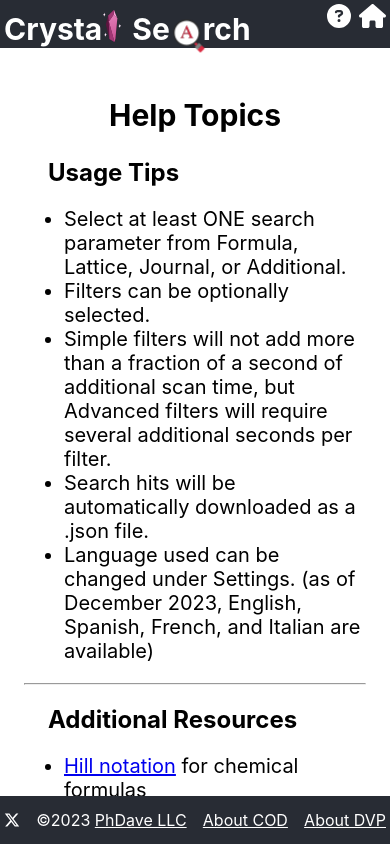
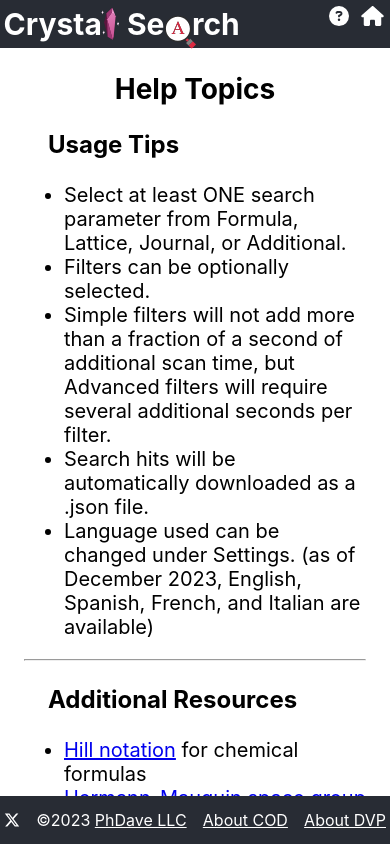
Before and after one commit to phdave2005/Crystal-Search, a React (Create React App) app: page /crystal-search/help in a window 390 px wide. Built offline with nearby package versions, Linux system fonts and the light colour scheme.

Commit message:
feat: updated margin-block-start and padding | COD-9.20,COD-9.21

```diff
--- a/src/App.css
+++ b/src/App.css
@@ -98,10 +98,12 @@ h1 {
 }
 
 @media (max-width: 600px) {
-	h1 {
-		font-size: 30px
+	header h1 {
+		transform: scale(calc(5/6));
+		margin-left: -24px!important;
+		margin-top: -2px!important
 	}
-	h1 img {
+	header a {
 		transform: scale(calc(5/6))
 	}
 	h1 .svg-a {
@@ -117,6 +119,11 @@ h1 {
 	max-width: 1000px;
 	margin: auto;
 	padding: 8px
+}
+
+.main-wrapper h2 {
+	font-size: 28px;
+	margin-block-start: 0
 }
 
 .M0 {
--- a/src/about/about.css
+++ b/src/about/about.css
@@ -1,6 +1,6 @@
 main#about {
 	background: #fff;
-	padding: 4px;
+	padding: 16px;
 	overflow-y: auto
 }
 main#about p {
--- a/src/about/about.js
+++ b/src/about/about.js
@@ -21,7 +21,7 @@ class About extends Component {
 		return (
 			<main id="about">
 				<section className="main-wrapper">
-					<h1>{this.state.text.heading}</h1>
+					<h2>{this.state.text.heading}</h2>
 					<div>
 						<img src={dvp} alt="DVP" />
 						<p dangerouslySetInnerHTML={{__html: '&emsp;' + this.state.text.content}}></p>
--- a/src/help/help.css
+++ b/src/help/help.css
@@ -3,10 +3,10 @@ main#help {
   	padding: 16px;
 	overflow-y: auto
 }
-h2 {
+h3 {
   	font-size: 24px
 }
-h2, ul {
+h3, ul {
   	text-align: left
 }
 ul {
--- a/src/help/help.js
+++ b/src/help/help.js
@@ -29,8 +29,8 @@ class Help extends Component {
         return (
             <main id="help">
                 <section className="main-wrapper">
-                    <h1>{this.state.text.heading}</h1>
-                    <h2 dangerouslySetInnerHTML={{__html: '&emsp;' + this.state.text.sections.usageTips.subheading}}></h2>
+                    <h2>{this.state.text.heading}</h2>
+                    <h3 dangerouslySetInnerHTML={{__html: '&emsp;' + this.state.text.sections.usageTips.subheading}}></h3>
                     <ul>
                     {
                         this.state.text.sections.usageTips.content.map(content => {
@@ -41,7 +41,7 @@ class Help extends Component {
                     }
                     </ul>
                     <hr />
-                    <h2 dangerouslySetInnerHTML={{__html: '&emsp;' + this.state.text.sections.resources.subheading}}></h2>
+                    <h3 dangerouslySetInnerHTML={{__html: '&emsp;' + this.state.text.sections.resources.subheading}}></h3>
                     <ul>
                     {
                         this.state.text.sections.resources.content.map(content => {
--- a/src/settings/user-settings.css
+++ b/src/settings/user-settings.css
@@ -1,4 +1,5 @@
 main#settings {
     background: #fff;
-	overflow-y: auto
+	overflow-y: auto;
+    padding: 16px
 }
--- a/src/settings/user-settings.js
+++ b/src/settings/user-settings.js
@@ -129,7 +129,7 @@ class Settings extends Component {
 			<main id="settings">
 				<section className="main-wrapper">
 					<div className={this.state.view.storage.cl}>
-						<h1 dangerouslySetInnerHTML={{__html: this.state.view.storage.text}}></h1>
+						<h2 dangerouslySetInnerHTML={{__html: this.state.view.storage.text}}></h2>
 						<div className="flex-field MT32">
 							<select id="language-used" className="field">
 								{this.languageOptions()}
@@ -143,7 +143,7 @@ class Settings extends Component {
 						<button type="button" className="primary" onClick={this.updateLocalStorage}>{this.state.text.button}</button>
 					</div>
 					<div className={this.state.view.nostorage.cl}>
-						<h1 dangerouslySetInnerHTML={{__html: this.state.view.nostorage.text}}></h1>
+						<h2 dangerouslySetInnerHTML={{__html: this.state.view.nostorage.text}}></h2>
 					</div>
 				</section>
 			</main>
```
